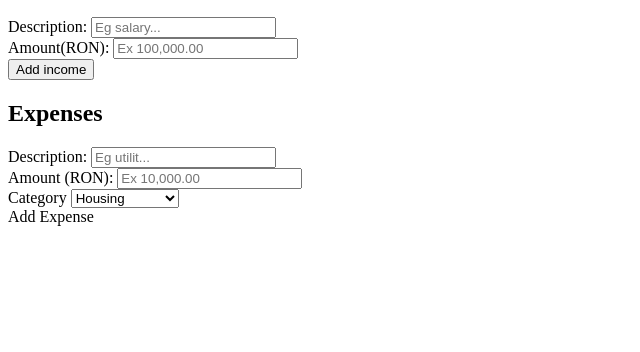
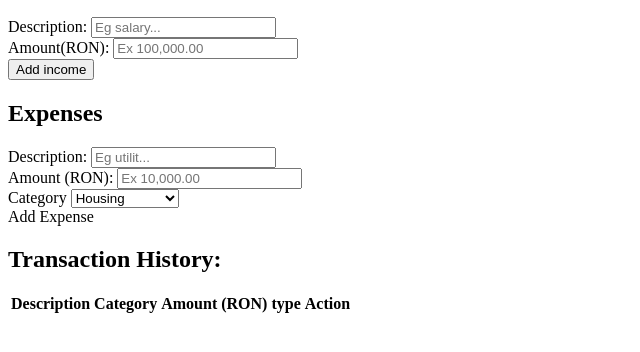
Before and after one commit to Adrian030304/Expense-Tracker---Learning-project, a plain HTML site: page index.html in a window 1280 px wide. Shown: the part 110-462 px from the top of the page, without its empty margins (0-640 px from the left). Drawn offline with Linux system fonts and the light colour scheme.

Commit message:
Create transaction history table

```diff
--- a/index.html
+++ b/index.html
@@ -44,6 +44,23 @@
             </div>
             <div class="button-group">Add Expense</div>
         </div>
+        <div class="table-container">
+            <h2>Transaction History:</h2>
+            <table>
+                <thead>
+                    <tr>
+                        <th>Description</th>
+                        <th>Category</th>
+                        <th>Amount (RON) </th>
+                        <th>type</th>
+                        <th>Action</th>
+                    </tr>
+                </thead>
+                <tbody id="transaction-history">
+
+                </tbody>
+            </table>
+        </div>
     </div>
 </body>
 </html>
```
